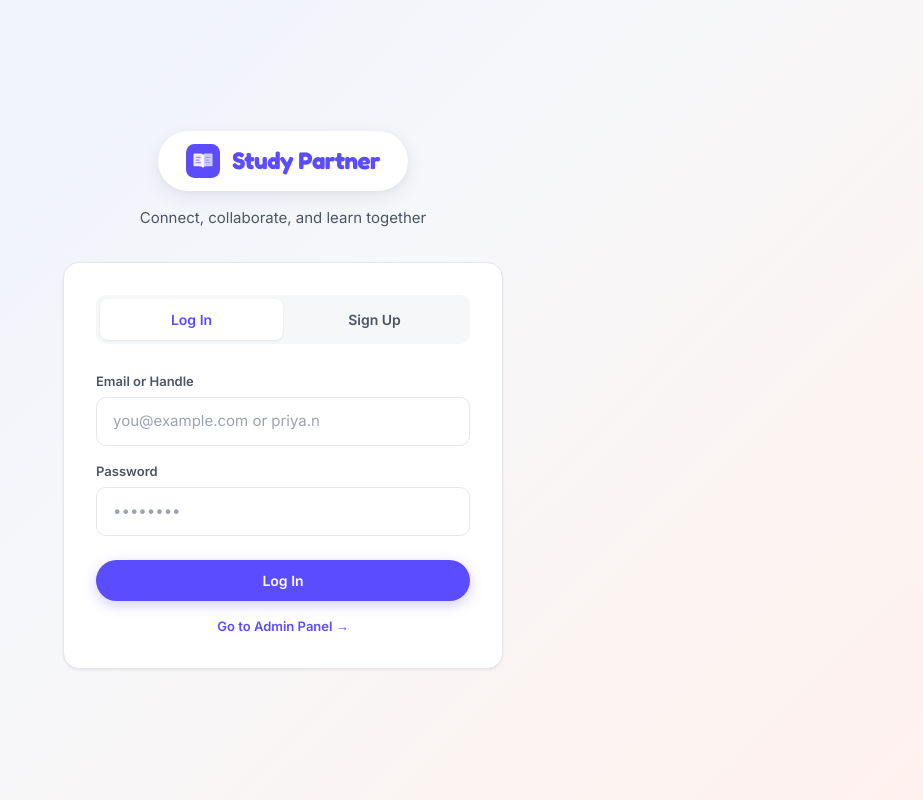
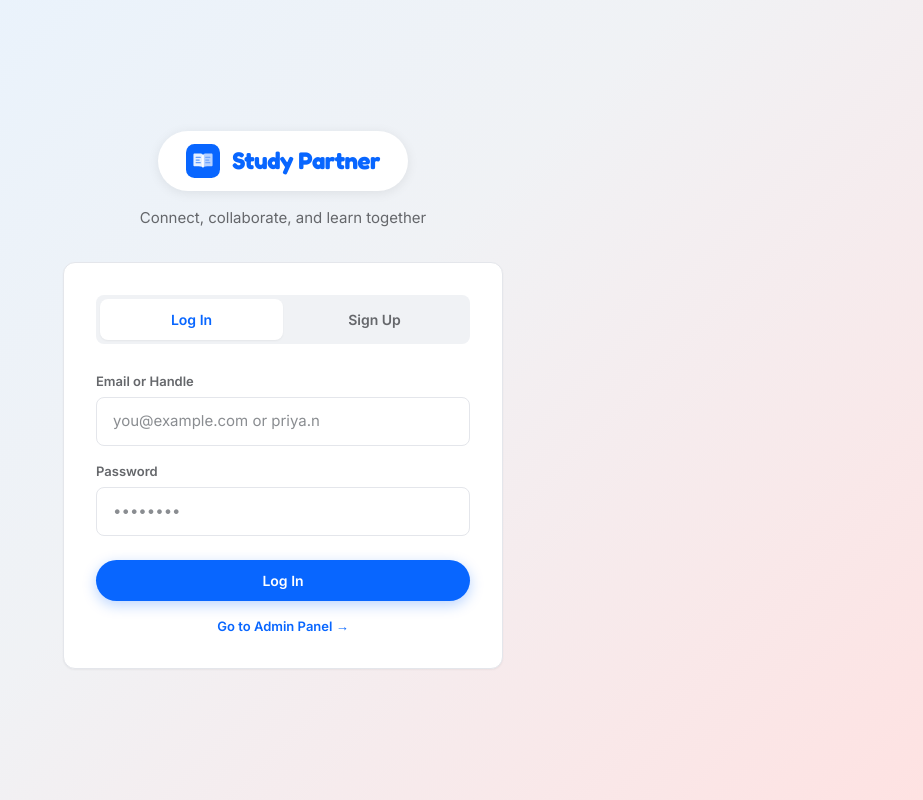
Before and after one commit to Nirjone-Kotha/StudyPartner, a Next.js app in the folder frontend/: page / in a window 1280 px wide. Shown: the whole page, without its empty margins (357-1280 px from the left). Built offline with nearby package versions, Linux system fonts and the light colour scheme; no server answers.

Commit message:
style: apply official Facebook design system colors and contrast across the platform

```diff
--- a/frontend/src/app/globals.css
+++ b/frontend/src/app/globals.css
@@ -1,65 +1,65 @@
 @import "tailwindcss";
 
 :root {
-  --color-brand: #5B4DFF;
-  --color-brand-dark: #493BDE;
-  --color-brand-tint: #EEF0FF;
-  --color-accent: #FF5E3A;
-  --color-accent-tint: #FFF1EE;
-  --color-gold: #F59E0B;
+  --color-brand: #0866FF;
+  --color-brand-dark: #0056D2;
+  --color-brand-tint: #E7F3FF;
+  --color-accent: #F3425F;
+  --color-accent-tint: #FEE2E2;
+  --color-gold: #F7B125;
   --color-gold-tint: #FEF3C7;
-  --color-ink: #111827;
-  --color-ink-soft: #4B5563;
-  --color-ink-faint: #9CA3AF;
+  --color-ink: #050505;
+  --color-ink-soft: #65676B;
+  --color-ink-faint: #8A8D91;
   --color-surface: #FFFFFF;
-  --color-surface-2: #F8F9FA;
-  --color-bg: #F6F7F9;
-  --color-border: #E5E7EB;
+  --color-surface-2: #F0F2F5;
+  --color-bg: #F0F2F5;
+  --color-border: #E4E6EB;
 
   --font-display: var(--font-fredoka), 'Fredoka', system-ui, sans-serif;
   --font-body: var(--font-inter), 'Inter', system-ui, sans-serif;
   --font-mono: var(--font-jetbrains), 'JetBrains Mono', monospace;
 
-  --radius-sm: 10px;
-  --radius-md: 16px;
-  --radius-lg: 24px;
+  --radius-sm: 8px;
+  --radius-md: 12px;
+  --radius-lg: 20px;
   --radius-pill: 999px;
 
-  --shadow-sm: 0 1px 3px rgba(15, 23, 42, 0.05), 0 1px 2px rgba(15, 23, 42, 0.03);
-  --shadow-md: 0 6px 20px rgba(15, 23, 42, 0.07), 0 2px 6px rgba(15, 23, 42, 0.04);
-  --shadow-lg: 0 12px 32px rgba(15, 23, 42, 0.1);
-  --shadow-brand: 0 4px 14px rgba(91, 77, 255, 0.28);
+  --shadow-sm: 0 1px 2px rgba(0, 0, 0, 0.05);
+  --shadow-md: 0 2px 12px rgba(0, 0, 0, 0.08);
+  --shadow-lg: 0 8px 28px rgba(0, 0, 0, 0.12);
+  --shadow-brand: 0 4px 14px rgba(8, 102, 255, 0.28);
 }
 
 @theme {
-  --color-brand: #5B4DFF;
-  --color-brand-dark: #493BDE;
-  --color-brand-tint: #EEF0FF;
-  --color-accent: #FF5E3A;
-  --color-accent-tint: #FFF1EE;
-  --color-gold: #F59E0B;
+  --color-brand: #0866FF;
+  --color-brand-dark: #0056D2;
+  --color-brand-tint: #E7F3FF;
+  --color-accent: #F3425F;
+  --color-accent-tint: #FEE2E2;
+  --color-gold: #F7B125;
   --color-gold-tint: #FEF3C7;
-  --color-ink: #111827;
-  --color-ink-soft: #4B5563;
-  --color-ink-faint: #9CA3AF;
+  --color-ink: #050505;
+  --color-ink-soft: #65676B;
+  --color-ink-faint: #8A8D91;
   --color-surface: #FFFFFF;
-  --color-surface-2: #F8F9FA;
-  --color-bg: #F6F7F9;
-  --color-border: #E5E7EB;
+  --color-surface-2: #F0F2F5;
+  --color-bg: #F0F2F5;
+  --color-border: #E4E6EB;
 
   --font-display: var(--font-fredoka), 'Fredoka', system-ui, sans-serif;
   --font-body: var(--font-inter), 'Inter', system-ui, sans-serif;
   --font-mono: var(--font-jetbrains), 'JetBrains Mono', monospace;
 
-  --radius-sm: 10px;
-  --radius-md: 16px;
-  --radius-lg: 24px;
+  --radius-sm: 8px;
+  --radius-md: 12px;
+  --radius-lg: 20px;
   --radius-pill: 999px;
 
-  --shadow-sm: 0 1px 3px rgba(15, 23, 42, 0.05), 0 1px 2px rgba(15, 23, 42, 0.03);
-  --shadow-md: 0 6px 20px rgba(15, 23, 42, 0.07), 0 2px 6px rgba(15, 23, 42, 0.04);
-  --shadow-lg: 0 12px 32px rgba(15, 23, 42, 0.1);
-  --shadow-brand: 0 4px 14px rgba(91, 77, 255, 0.28);
+  --shadow-sm: 0 1px 2px rgba(0, 0, 0, 0.05);
+  --shadow-md: 0 2px 12px rgba(0, 0, 0, 0.08);
+  --shadow-lg: 0 8px 28px rgba(0, 0, 0, 0.12);
+  --shadow-brand: 0 4px 14px rgba(8, 102, 255, 0.28);
 }
 
 * {
--- a/frontend/src/app/layout.tsx
+++ b/frontend/src/app/layout.tsx
@@ -26,7 +26,7 @@ export const viewport: Viewport = {
   initialScale: 1,
   maximumScale: 1,
   userScalable: false,
-  themeColor: '#5B4DFF',
+  themeColor: '#0866FF',
   viewportFit: 'cover',
 };
 
@@ -41,11 +41,8 @@ export const metadata: Metadata = {
     startupImage: '/icons/icon-512x512.png',
   },
   icons: {
-    icon: [
-      { url: '/favicon.svg', type: 'image/svg+xml' },
-      { url: '/icons/icon-192x192.png', sizes: '192x192', type: 'image/png' },
-      { url: '/icons/icon-512x512.png', sizes: '512x512', type: 'image/png' },
-    ],
+    icon: '/favicon.svg',
+    shortcut: '/favicon.svg',
     apple: [
       { url: '/icons/icon-152x152.png', sizes: '152x152', type: 'image/png' },
       { url: '/icons/icon-192x192.png', sizes: '192x192', type: 'image/png' },
@@ -54,7 +51,7 @@ export const metadata: Metadata = {
   other: {
     'mobile-web-app-capable': 'yes',
     'application-name': 'Study Partner',
-    'msapplication-TileColor': '#5B4DFF',
+    'msapplication-TileColor': '#0866FF',
     'msapplication-TileImage': '/icons/icon-144x144.png',
     'msapplication-tap-highlight': 'no',
   },
@@ -65,7 +62,7 @@ export default function RootLayout({ children }: { children: React.ReactNode })
     <html lang="bn" className={`${fredoka.variable} ${inter.variable} ${jetbrainsMono.variable}`}>
       <head>
         <link rel="manifest" href="/manifest.json" />
-        <meta name="theme-color" content="#5B4DFF" />
+        <meta name="theme-color" content="#0866FF" />
         <meta name="apple-mobile-web-app-capable" content="yes" />
         <meta name="apple-mobile-web-app-status-bar-style" content="default" />
         <meta name="apple-mobile-web-app-title" content="Study Partner" />
@@ -73,7 +70,7 @@ export default function RootLayout({ children }: { children: React.ReactNode })
         <link rel="apple-touch-icon" sizes="152x152" href="/icons/icon-152x152.png" />
         <link rel="apple-touch-icon" sizes="192x192" href="/icons/icon-192x192.png" />
         <meta name="msapplication-TileImage" content="/icons/icon-144x144.png" />
-        <meta name="msapplication-TileColor" content="#5B4DFF" />
+        <meta name="msapplication-TileColor" content="#0866FF" />
       </head>
       <body>
         {children}
--- a/frontend/src/components/feed/PostCard.tsx
+++ b/frontend/src/components/feed/PostCard.tsx
@@ -10,11 +10,11 @@ import { PollCard } from '@/components/poll/PollCard';
 import type { Post, Comment, ReactionType } from '@/types';
 
 const REACTIONS: { type: ReactionType; emoji: string; label: string; color: string }[] = [
-  { type: 'LIKE',  emoji: '👍', label: 'Like',  color: '#5B4DFF' },
-  { type: 'LOVE',  emoji: '❤️', label: 'Love',  color: '#EF4444' },
-  { type: 'HAHA',  emoji: '😂', label: 'Haha',  color: '#F59E0B' },
-  { type: 'WOW',   emoji: '😮', label: 'Wow',   color: '#10B981' },
-  { type: 'SAD',   emoji: '😢', label: 'Sad',   color: '#6B7280' },
+  { type: 'LIKE',  emoji: '👍', label: 'Like',  color: '#0866FF' },
+  { type: 'LOVE',  emoji: '❤️', label: 'Love',  color: '#F3425F' },
+  { type: 'HAHA',  emoji: '😂', label: 'Haha',  color: '#F7B125' },
+  { type: 'WOW',   emoji: '😮', label: 'Wow',   color: '#45BD62' },
+  { type: 'SAD',   emoji: '😢', label: 'Sad',   color: '#65676B' },
 ];
 
 interface PostCardProps {
--- a/frontend/tailwind.config.ts
+++ b/frontend/tailwind.config.ts
@@ -6,29 +6,29 @@ const config: Config = {
     extend: {
       colors: {
         brand: {
-          DEFAULT: '#5B4DFF',
-          dark: '#493BDE',
-          tint: '#EEF0FF',
+          DEFAULT: '#0866FF',
+          dark: '#0056D2',
+          tint: '#E7F3FF',
         },
         accent: {
-          DEFAULT: '#FF5E3A',
-          tint: '#FFF1EE',
+          DEFAULT: '#F3425F',
+          tint: '#FEE2E2',
         },
         gold: {
-          DEFAULT: '#F59E0B',
+          DEFAULT: '#F7B125',
           tint: '#FEF3C7',
         },
         ink: {
-          DEFAULT: '#111827',
-          soft: '#4B5563',
-          faint: '#9CA3AF',
+          DEFAULT: '#050505',
+          soft: '#65676B',
+          faint: '#8A8D91',
         },
         surface: {
           DEFAULT: '#FFFFFF',
-          2: '#F8F9FA',
+          2: '#F0F2F5',
         },
-        bg: '#F6F7F9',
-        border: '#E5E7EB',
+        bg: '#F0F2F5',
+        border: '#E4E6EB',
       },
       fontFamily: {
         display: ['Fredoka', 'system-ui', 'sans-serif'],
@@ -36,16 +36,16 @@ const config: Config = {
         mono: ['JetBrains Mono', 'monospace'],
       },
       borderRadius: {
-        sm: '10px',
-        md: '16px',
-        lg: '24px',
+        sm: '8px',
+        md: '12px',
+        lg: '20px',
         pill: '999px',
       },
       boxShadow: {
-        sm: '0 1px 3px rgba(15, 23, 42, 0.05), 0 1px 2px rgba(15, 23, 42, 0.03)',
-        md: '0 6px 20px rgba(15, 23, 42, 0.07), 0 2px 6px rgba(15, 23, 42, 0.04)',
-        lg: '0 12px 32px rgba(15, 23, 42, 0.1)',
-        brand: '0 4px 14px rgba(91, 77, 255, 0.28)',
+        sm: '0 1px 2px rgba(0, 0, 0, 0.05)',
+        md: '0 2px 12px rgba(0, 0, 0, 0.08)',
+        lg: '0 8px 28px rgba(0, 0, 0, 0.12)',
+        brand: '0 4px 14px rgba(8, 102, 255, 0.28)',
       },
     },
   },
```
Also changed, not shown: frontend/public/manifest.json, 1 other file (tests, documents, lock files or other folders).
